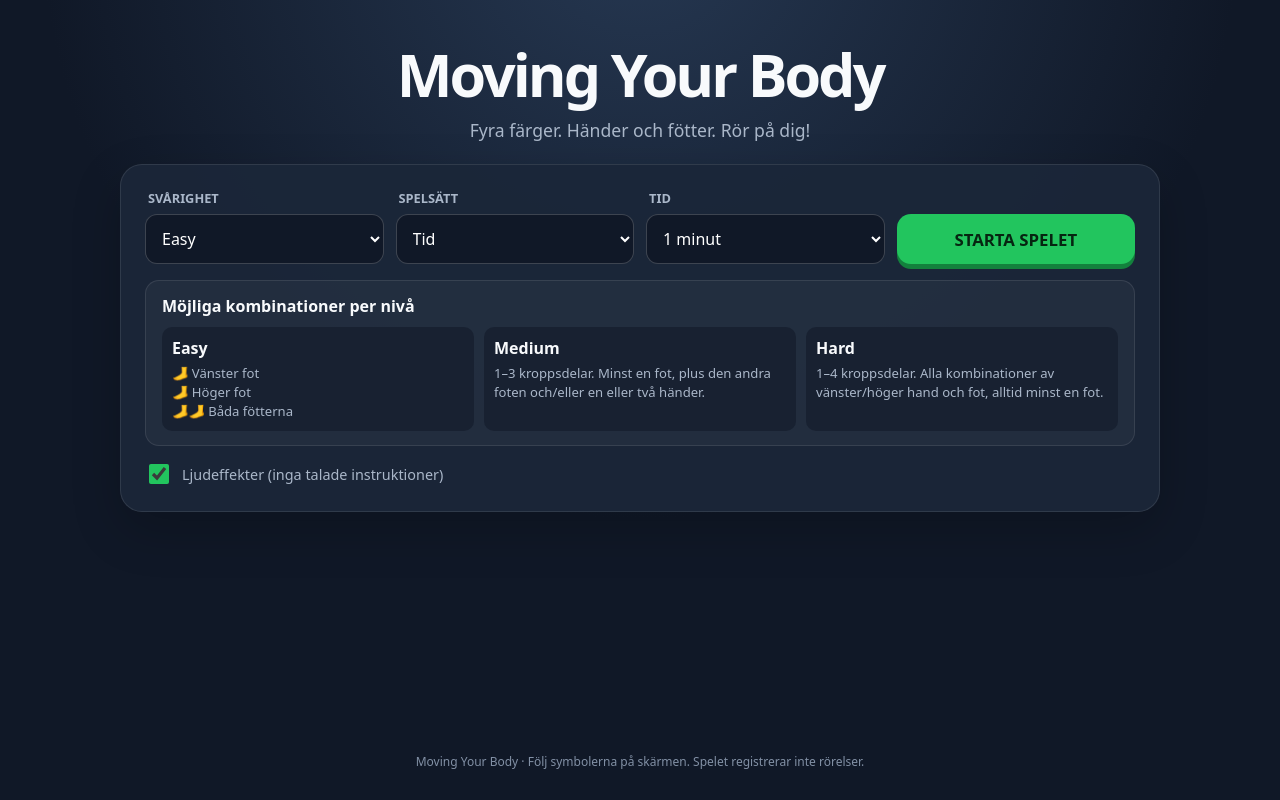
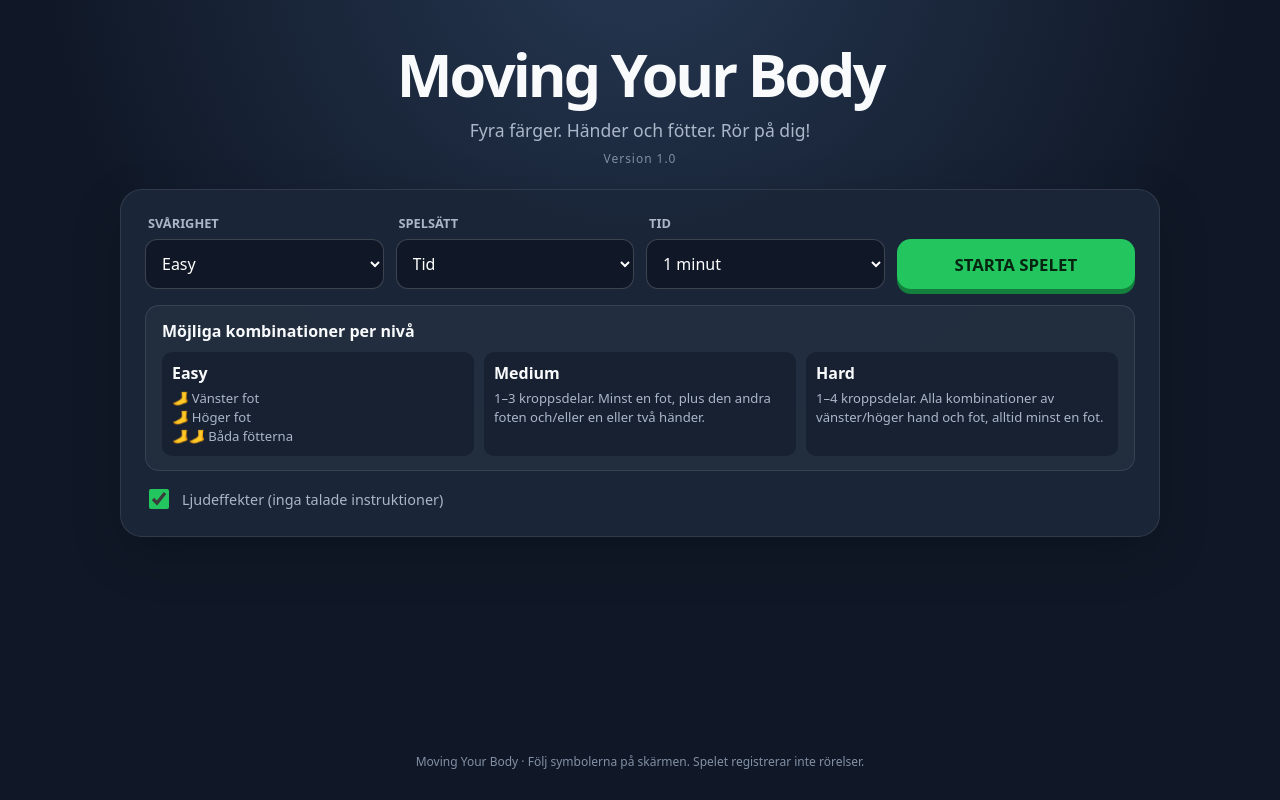
Before and after one commit to jb1111111111/Moving-Your-Body, a plain HTML site: page index.html in a window 1280 px wide. Drawn offline with Linux system fonts and the light colour scheme.

Commit message:
Display version on start screen

```diff
--- a/index.html
+++ b/index.html
@@ -9,7 +9,7 @@
 :root{color-scheme:dark;--bg:#101827;--panel:#1b2739;--muted:#aab7c9;--white:#f8fafc;--yellow:#facc15;--red:#ef4444;--blue:#3b82f6;--green:#22c55e}
 *{box-sizing:border-box}body{margin:0;background:radial-gradient(circle at 50% -10%,#263852,var(--bg) 55%);color:var(--white);font-family:system-ui,-apple-system,Segoe UI,sans-serif;min-height:100vh}
 button,select{font:inherit}button{cursor:pointer}.app{max-width:1100px;margin:auto;padding:clamp(14px,3vw,30px);min-height:100vh;display:flex;flex-direction:column;gap:18px}
-header{text-align:center}h1{font-size:clamp(2rem,5vw,3.7rem);margin:4px 0 0;letter-spacing:-.05em;font-weight:900}header p{margin:4px 0;color:var(--muted);font-size:clamp(.9rem,2vw,1.1rem)}
+header{text-align:center}h1{font-size:clamp(2rem,5vw,3.7rem);margin:4px 0 0;letter-spacing:-.05em;font-weight:900}header p{margin:4px 0;color:var(--muted);font-size:clamp(.9rem,2vw,1.1rem)}header p.version{font-size:.75rem;letter-spacing:.08em;opacity:.7;margin-top:8px}
 .panel{background:#1b2739eF;border:1px solid #ffffff18;border-radius:22px;padding:clamp(14px,2.5vw,24px);box-shadow:0 18px 50px #0003}
 .setup{display:grid;grid-template-columns:repeat(4,minmax(0,1fr));gap:12px;align-items:end}
 .field label{display:block;font-size:.8rem;color:var(--muted);font-weight:700;margin:0 0 7px 3px}
@@ -36,7 +36,7 @@ footer{text-align:center;color:#8290a5;font-size:.75rem;margin-top:auto;padding-
 </head>
 <body>
 <div class="app">
-<header><h1>Moving Your Body</h1><p>Fyra färger. Händer och fötter. Rör på dig!</p></header>
+<header><h1>Moving Your Body</h1><p>Fyra färger. Händer och fötter. Rör på dig!</p><p class="version">Version 1.0</p></header>
 <section class="panel" id="setupPanel">
   <div class="setup">
     <div class="field"><label for="difficulty">SVÅRIGHET</label><select id="difficulty"><option value="easy">Easy</option><option value="medium">Medium</option><option value="hard">Hard</option></select></div>
```
